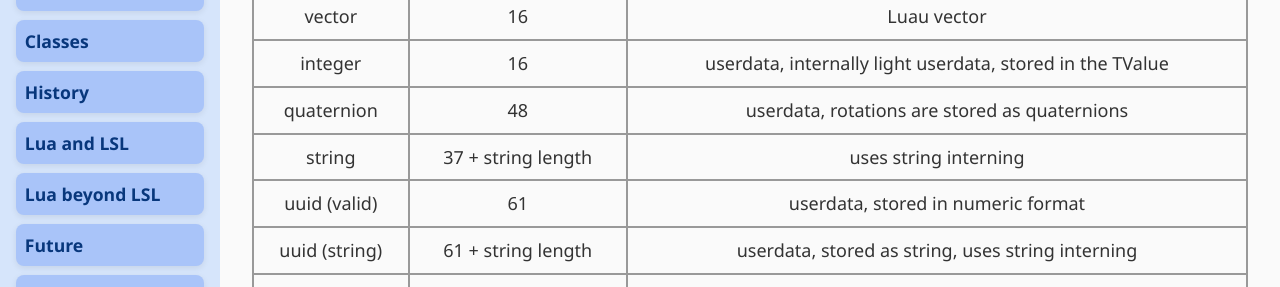
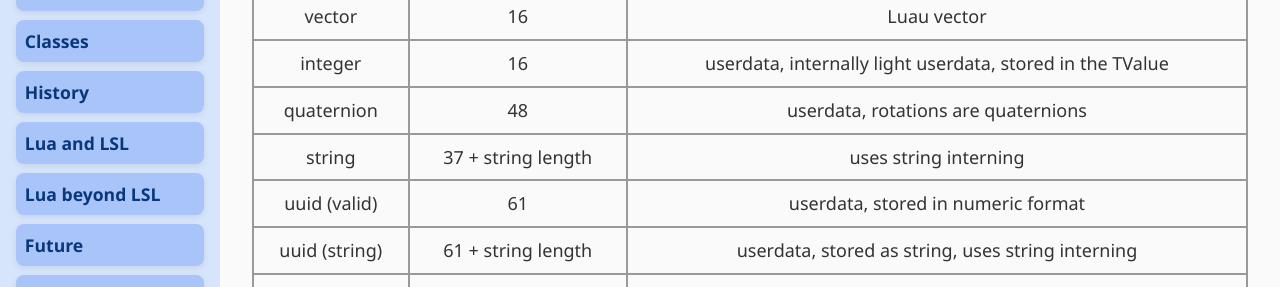
Before and after one commit to Suzanna-Linn/slua, a Jekyll site: the page built from docs/moving-datatypes.md, in a window 1280 px wide and 900 px high, scrolled down 7627 px. Shown: the part 162-449 px from the top of the window. Built offline with Jekyll 4.4.1, drawn with Linux system fonts in a browser that asks for light colours; nearby versions of some CDN libraries; our own code applies the rules of GitHub Pages for plain Markdown files; comment, search, counter and statistics services are not loaded.

Commit message:
Update moving-datatypes.md

```diff
--- a/docs/moving-datatypes.md
+++ b/docs/moving-datatypes.md
@@ -301,7 +301,7 @@ Memory used for each datatype:
 	<tr>
       <td style="border: 2px solid #999999; text-align: center; padding: 8px;">quaternion</td>
       <td style="border: 2px solid #999999; text-align: center; padding: 8px;">48</td>
-      <td style="border: 2px solid #999999; text-align: center; padding: 8px;">userdata, rotations are stored as quaternions</td>
+      <td style="border: 2px solid #999999; text-align: center; padding: 8px;">userdata, rotations are quaternions</td>
     </tr>
 	<tr>
       <td style="border: 2px solid #999999; text-align: center; padding: 8px;">string</td>
```
